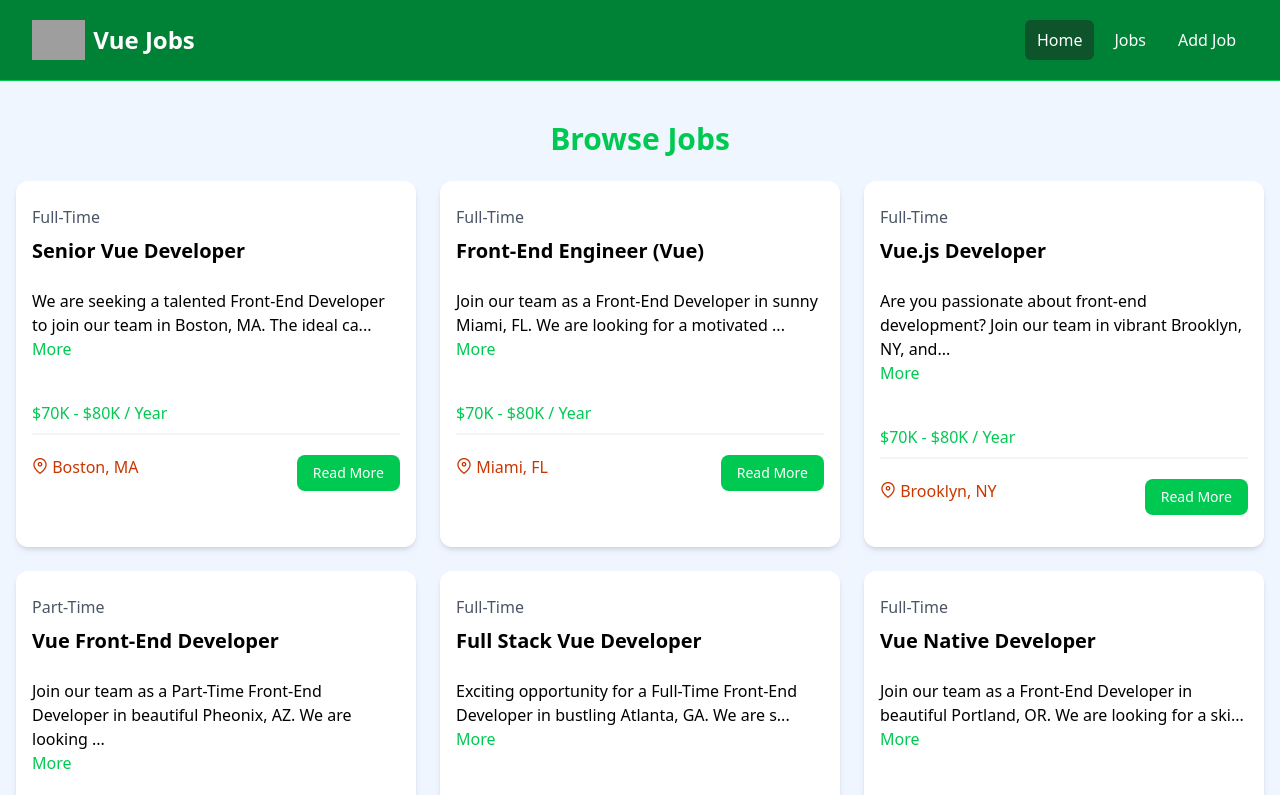
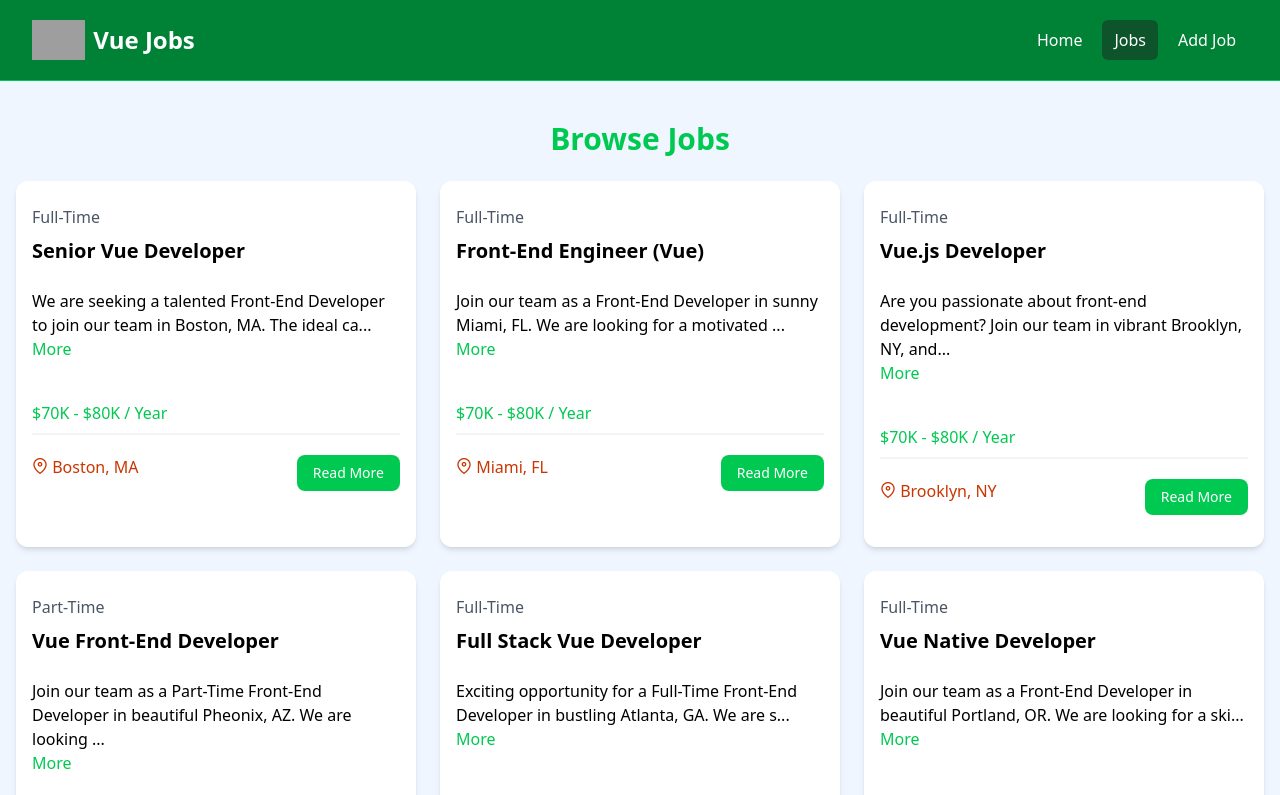
Before and after one commit to NatanBraslavsky/vue, a Vue app in the folder cursos/cursoYtTraversy/teste/vue-projectTest/: page /jobs in a window 1280 px wide. Shown: the top 795 px of the page. Built offline with nearby package versions, Linux system fonts and the light colour scheme; grey boxes are pictures that could not be loaded.

Commit message:
vue estudos rota

```diff
--- a/cursos/cursoYtTraversy/teste/vue-projectTest/src/components/HomeCards.vue
+++ b/cursos/cursoYtTraversy/teste/vue-projectTest/src/components/HomeCards.vue
@@ -1,4 +1,5 @@
 <script setup>
+import { RouterLink } from 'vue-router';
 import Card from './Card.vue';
 </script>
 
@@ -11,24 +12,24 @@
             <p class="mt-2 mb-4">
               Browse our Vue jobs and start your career today
             </p>
-            <a
-              href="jobs.html"
+            <RouterLink
+              to="/jobs"
               class="inline-block bg-black text-white rounded-lg px-4 py-2 hover:bg-gray-700"
             >
               Browse Jobs
-            </a>
+            </RouterLink>
           </Card>
           <Card bg="bg-green-100">
             <h2 class="text-2xl font-bold">For Employers</h2>
             <p class="mt-2 mb-4">
               List your job to find the perfect developer for the role
             </p>
-            <a
-              href="add-job.html"
+            <RouterLink
+              to="/add-job"
               class="inline-block bg-green-500 text-white rounded-lg px-4 py-2 hover:bg-green-600"
             >
               Add Job
-            </a>
+            </RouterLink>
           </Card>
         </div>
       </div>
--- a/cursos/cursoYtTraversy/teste/vue-projectTest/src/components/JobListing.vue
+++ b/cursos/cursoYtTraversy/teste/vue-projectTest/src/components/JobListing.vue
@@ -1,5 +1,6 @@
 <script setup>
 import { defineProps, ref, computed } from 'vue';
+import { RouterLink } from 'vue-router';
 
 const props = defineProps({
     job: Object,
@@ -46,14 +47,13 @@
                     <i class="pi pi-map-marker text-orange-700"></i>
                     {{ job.location }}
                 </div>
-                <a
-                    :href="'/job/'+job.id"
+                <RouterLink
+                    :to="'/job/'+job.id"
                     class="h-[36px] bg-green-500 hover:bg-green-600 text-white px-4 py-2 rounded-lg text-center text-sm"
                 >
                     Read More
-                </a>
+                </RouterLink>
             </div>
         </div>
     </div>
 </template>
- d
--- a/cursos/cursoYtTraversy/teste/vue-projectTest/src/components/NavBar.vue
+++ b/cursos/cursoYtTraversy/teste/vue-projectTest/src/components/NavBar.vue
@@ -1,6 +1,12 @@
 <script setup>
     import logo from '@/assets/img/logo.png';
-    import { RouterLink } from 'vue-router';
+    import { RouterLink, useRoute } from 'vue-router';
+
+  const isActiveLink = (routePath) => {
+    const route = useRoute();
+    return route.path === routePath;
+  }
+
 </script>
 
 <template>
@@ -17,20 +23,22 @@
               <div class="flex space-x-2">
                 <RouterLink
                   to="/"
-                  class="text-white bg-green-900 hover:bg-gray-900 hover:text-white rounded-md px-3 py-2"
+                  :class="[isActiveLink('/') ? 'bg-green-900' : 'hover:bg-gray-900', 'text-white', 'px-3', 'py-2', 'rounded-md']"
                   >
                   Home
                 </RouterLink>
                 <RouterLink
                   to="/jobs"
-                  class="text-white hover:bg-green-900 hover:text-white rounded-md px-3 py-2"
-                  >Jobs
+                  :class="[isActiveLink('/jobs') ? 'bg-green-900' : 'hover:bg-gray-900', 'text-white', 'px-3', 'py-2', 'rounded-md']"
+                  >
+                  Jobs
                 </RouterLink>
                 <RouterLink
                   to="/jobs/add"
-                  class="text-white hover:bg-green-900 hover:text-white rounded-md px-3 py-2"
-                  >Add Job</RouterLink
-                >
+                  :class="[isActiveLink('/jobs/add') ? 'bg-green-900' : 'hover:bg-gray-900', 'text-white', 'px-3', 'py-2', 'rounded-md']"
+                  >
+                  Add Job
+                </RouterLink>
               </div>
             </div>
           </div>
--- /dev/null
+++ b/cursos/cursoYtTraversy/teste/vue-projectTest/src/views/NotFoundView.vue
@@ -0,0 +1,18 @@
+<script setup>
+
+import { RouterLink } from 'vue-router';
+
+</script>
+
+<template>
+    <section class="text-center flex flex-col justify-center items-center h-96">
+      <i class="pi pi-exclamation-triangle text-yellow-500 text-7xl mb-5"></i>
+      <h1 class="text-6xl font-bold mb-4">404 Not Found</h1>
+      <p class="text-xl mb-5">This page does not exist</p>
+      <RouterLink
+        to="/"
+        class="text-white bg-green-700 hover:bg-green-900 rounded-md px-3 py-2 mt-4"
+        >Go Back</RouterLink
+      >
+    </section>
+</template>
```
